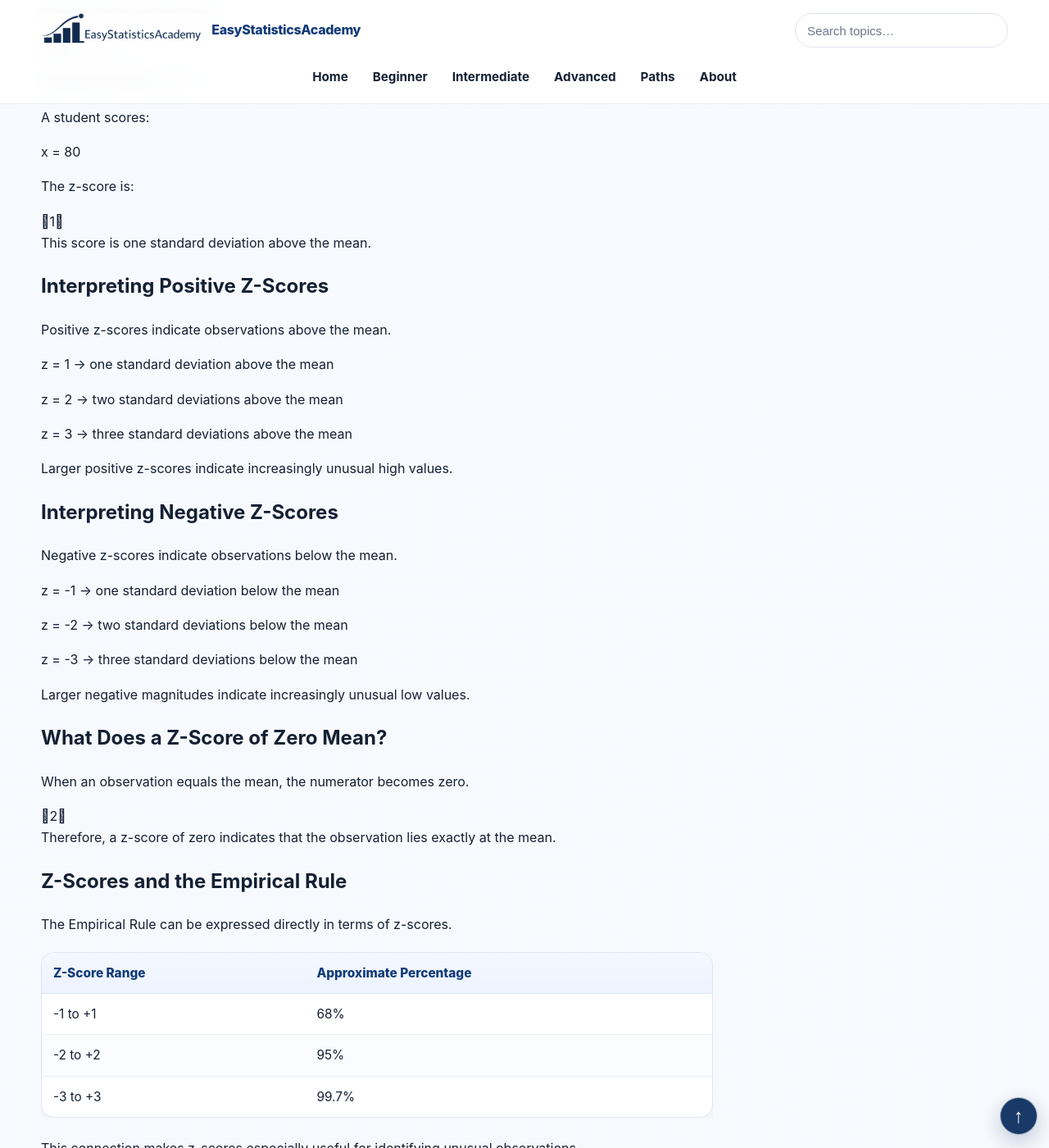
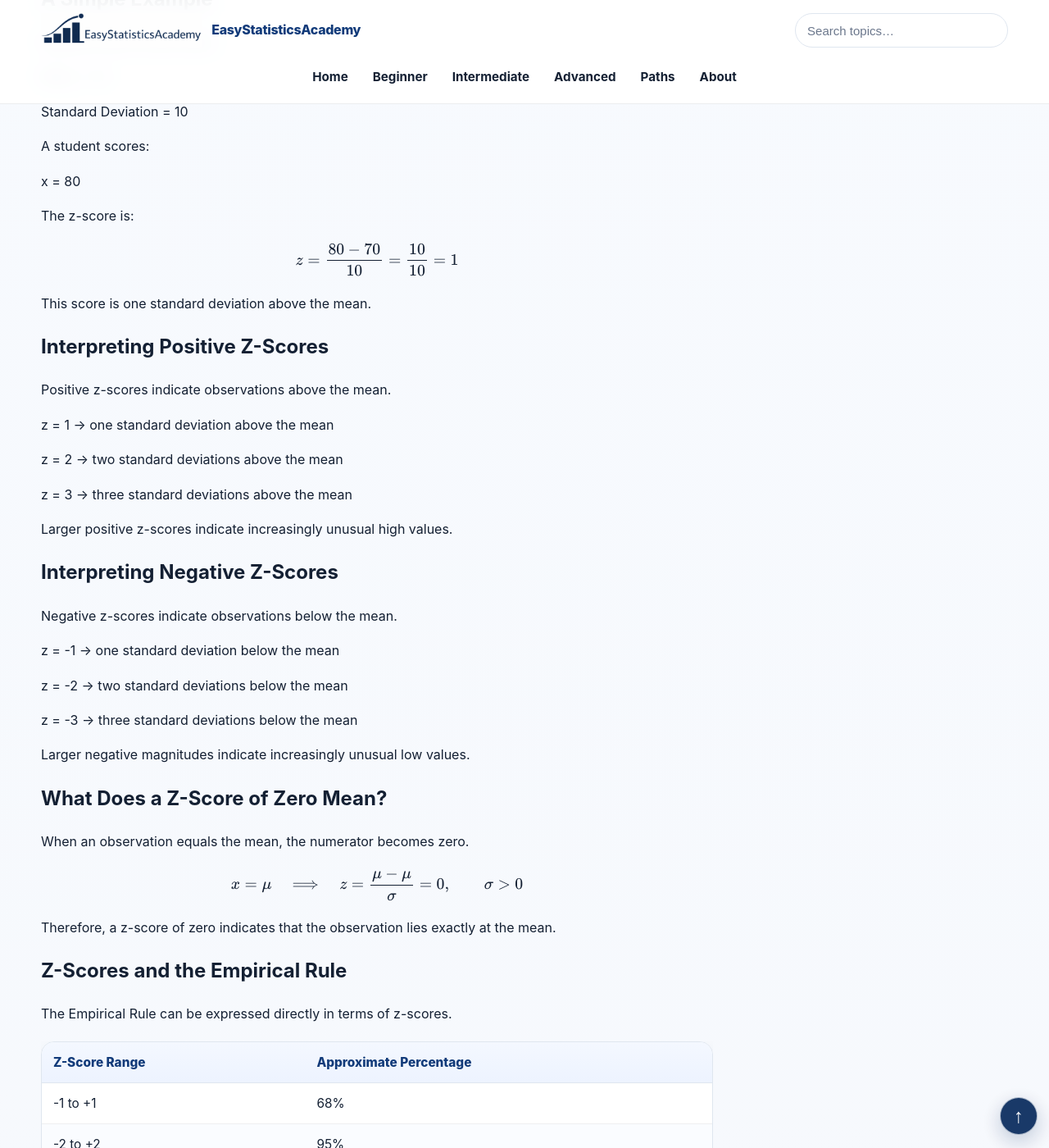
Before and after one commit to ammar-homaida-statistics/easystatisticsacademy, a Jekyll site: the page built from descriptive/shape/z-scores/index.md, in a window 1280 px wide and 1400 px high, scrolled down 1682 px. Shown: the whole window at 82% size. Built offline with Jekyll 4.4.1, drawn with Linux system fonts in a browser that asks for light colours; some of the changed text lies outside the part shown.

Commit message:
Restore three verified Z-score expressions

```diff
--- a/descriptive/shape/z-scores/index.md
+++ b/descriptive/shape/z-scores/index.md
@@ -118,7 +118,9 @@ sidebar: false
       The z-score of an observation is calculated by subtracting the mean and dividing by the standard deviation.
     </p>
 
-    0
+    \[
+z=\frac{x-\mu}{\sigma},\qquad \sigma>0
+\]
 
     <p>
       For sample-based calculations,
@@ -200,7 +202,9 @@ sidebar: false
       The z-score is:
     </p>
 
-    1
+    \[
+z=\frac{80-70}{10}=\frac{10}{10}=1
+\]
 
     <p>
       This score is one standard deviation above the mean.
@@ -265,7 +269,9 @@ sidebar: false
       the numerator becomes zero.
     </p>
 
-    2
+    \[
+x=\mu\quad\Longrightarrow\quad z=\frac{\mu-\mu}{\sigma}=0,\qquad \sigma>0
+\]
 
     <p>
       Therefore,
```
